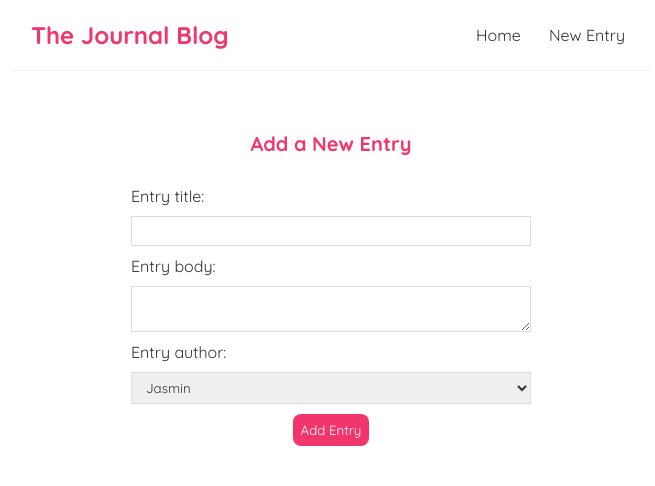
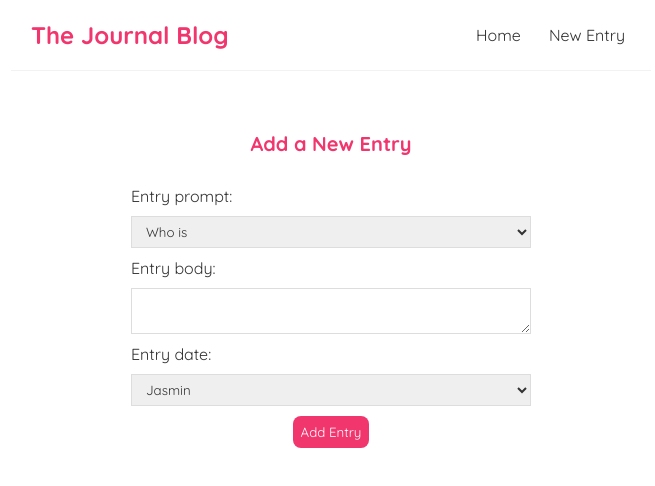
Before and after one commit to jsongcodes/journal-blog, a React (Create React App) app: page /create in a window 1280 px wide. Shown: the top 486 px of the page, without its empty margins (309-964 px from the left). Built offline with nearby package versions, Linux system fonts and the light colour scheme.

Commit message:
Changed controlled form options

```diff
--- /dev/null
+++ b/db.json
@@ -0,0 +1,19 @@
+{
+  "posts": [
+    {
+      "id": 1,
+      "title": "json-server",
+      "author": "typicode"
+    }
+  ],
+  "comments": [
+    {
+      "id": 1,
+      "body": "some comment",
+      "postId": 1
+    }
+  ],
+  "profile": {
+    "name": "typicode"
+  }
+}
--- a/src/Create.js
+++ b/src/Create.js
@@ -1,13 +1,15 @@
 import { useState } from "react";
+import './index.css';
+
 
 const Create = () => {
-  const [title, setTitle] = useState("");
+  const [prompt, setPrompt] = useState("");
   const [body, setBody] = useState("");
-  const [author, setAuthor] = useState("Jasmin");
+  const [date, setDate] = useState("");
 
   const handleSubmit = (e) => {
     e.preventDefault();
-    const entry = { title, body, author };
+    const entry = { prompt, body, date };
     fetch('http://localhost:8000/entries', {
         method: 'POST',
         headers: {'Content-Type': 'application/json'},
@@ -19,21 +21,20 @@ const Create = () => {
     <div className="create">
       <h2>Add a New Entry</h2>
       <form onSubmit={handleSubmit}>
-        <label>Entry title:</label>
-        <input
-          type="text"
-          required
-          value={title}
-          onChange={(e) => setTitle(e.target.value)}
-        />
+        <label>Entry prompt:</label>
+        <select value={prompt} onChange={(e) => setPrompt(e.target.value)}>
+          <option value="Who is">Who is</option>
+          <option value="What is">What is</option>
+        </select>
+
         <label>Entry body:</label>
         <textarea
           required
           value={body}
           onChange={(e) => setBody(e.target.value)}
         ></textarea>
-        <label>Entry author:</label>
-        <select value={author} onChange={(e) => setAuthor(e.target.value)}>
+        <label>Entry date:</label>
+        <select value={date} onChange={(e) => setDate(e.target.value)}>
           <option value="Jasmin">Jasmin</option>
           <option value="New User">New User</option>
         </select>
--- a/src/EntryDetails.js
+++ b/src/EntryDetails.js
@@ -24,8 +24,8 @@ const EntryDetails = () => {
     <div className="entry-details">
       {entries && (
         <article>
-          <h2>{entries.title}</h2>
-          <p>Written by {entries.author}</p>
+          <h2>{entries.prompt}</h2>
+          <p>Written on {entries.date}</p>
           <div>{entries.body}</div>
           <button onClick={handleClick}>delete</button>
         </article>
--- a/src/EntryList.js
+++ b/src/EntryList.js
@@ -6,8 +6,8 @@ const EntryList = ({ entries }) => {
       {entries.map((entry) => (
         <div className="entry-preview" key={entry.id}>
           <Link to={`/entries/${entry.id}`}>
-            <h2>{entry.title}</h2>
-            <p>Written by {entry.author}</p>
+            <h2>{entry.prompt}</h2>
+            <p>Written on {entry.date}</p>
           </Link>
         </div>
       ))}
--- a/src/index.css
+++ b/src/index.css
@@ -1,5 +1,6 @@
 @import url('https://fonts.googleapis.com/css2?family=Quicksand:wght@300;400;500;600;700&display=swap');
 
+/* base styles */
 * {
   margin: 0;
   font-family: "Quicksand";
```
Also changed, not shown: package.json (line endings or trailing spaces).
